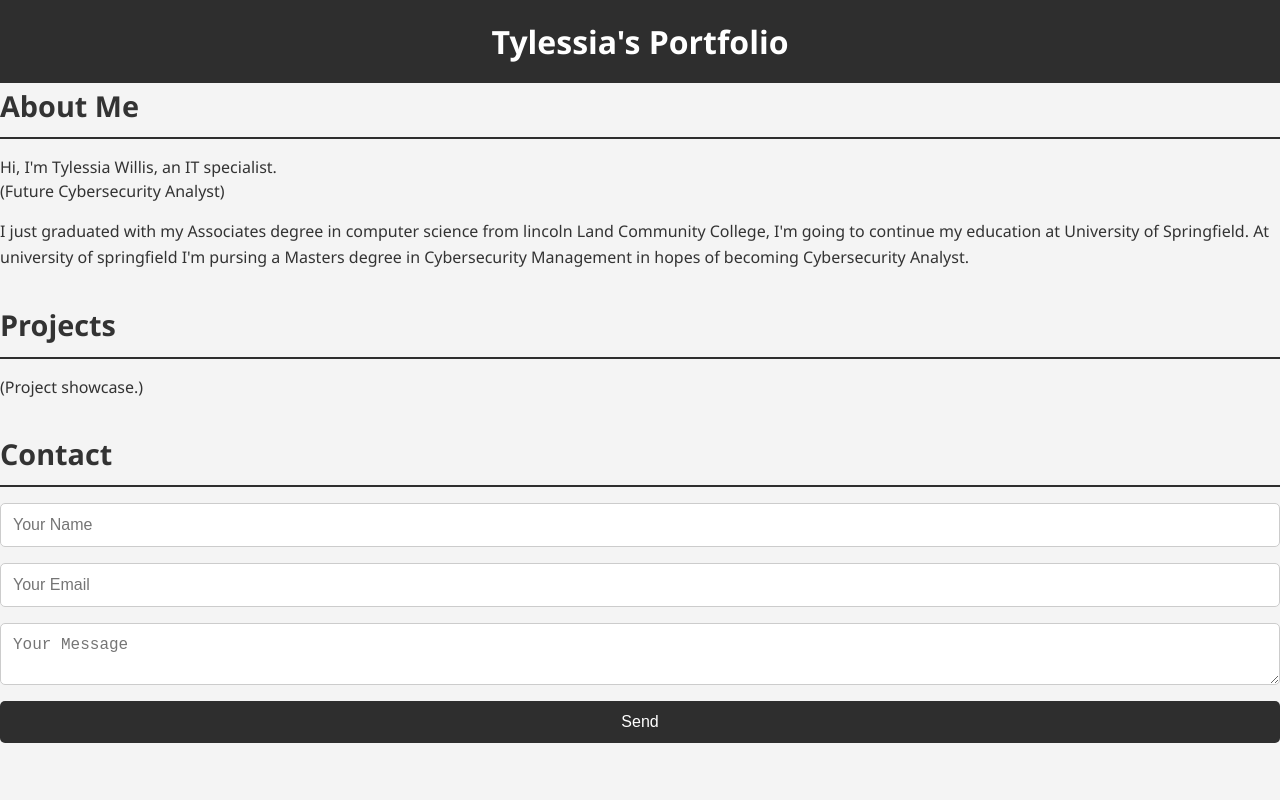
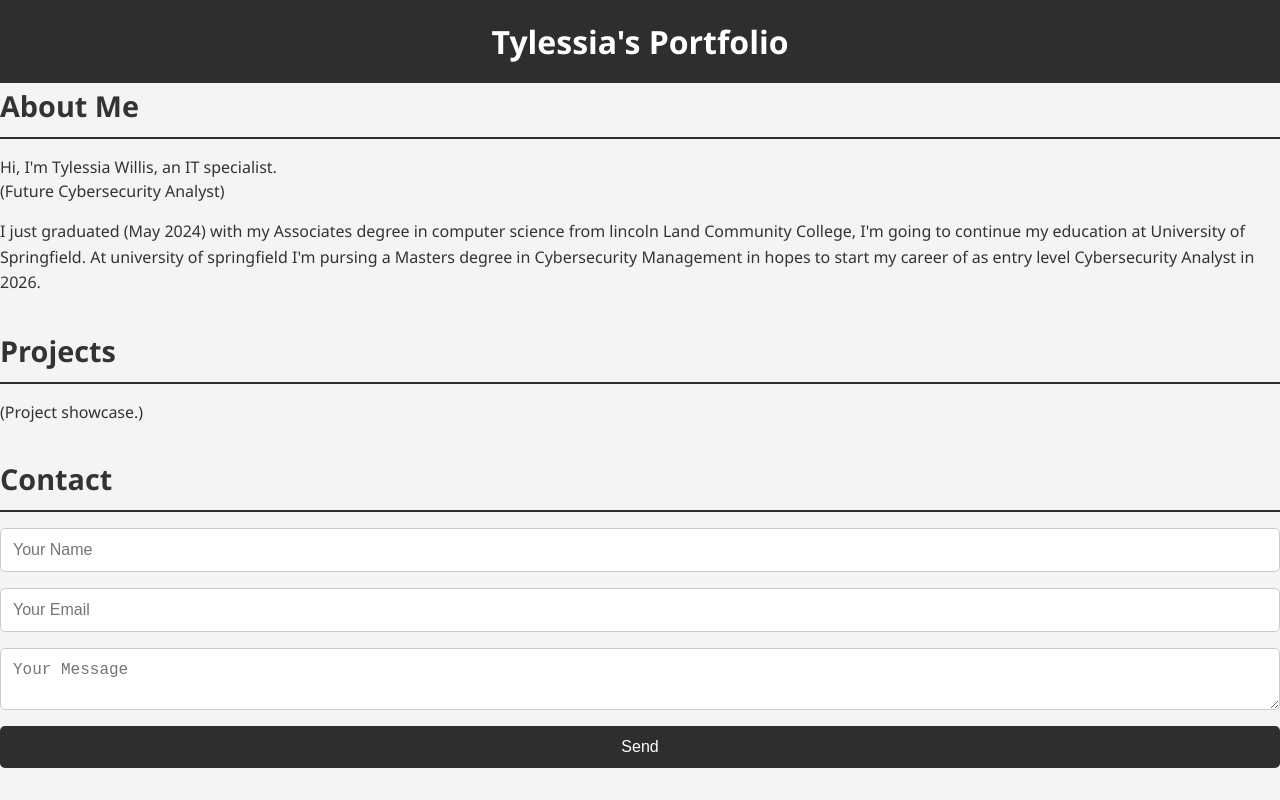
Before and after one commit to TylessiaW/Projects, a plain HTML site: page MyPortfolio/index.html in a window 1280 px wide. Drawn offline with Linux system fonts and the light colour scheme; a script that the page names is missing.

Commit message:
Update index.html

```diff
--- a/MyPortfolio/index.html
+++ b/MyPortfolio/index.html
@@ -13,7 +13,7 @@
     <section id="about">
         <h2>About Me</h2>
         <p>Hi, I'm Tylessia Willis, an IT specialist. <br> (Future Cybersecurity Analyst)</p>
-        <p2> I just graduated with my Associates degree in computer science from lincoln Land Community College, I'm going to continue my education at University of Springfield. At university of springfield I'm pursing a Masters degree in Cybersecurity Management in hopes of becoming Cybersecurity Analyst. </p2>
+        <p2> I just graduated (May 2024) with my Associates degree in computer science from lincoln Land Community College, I'm going to continue my education at University of Springfield. At university of springfield I'm pursing a Masters degree in Cybersecurity Management in hopes to start my career of as entry level Cybersecurity Analyst in 2026. </p2>
     </section>
     <section id="projects">
         <h2>Projects</h2>
```
